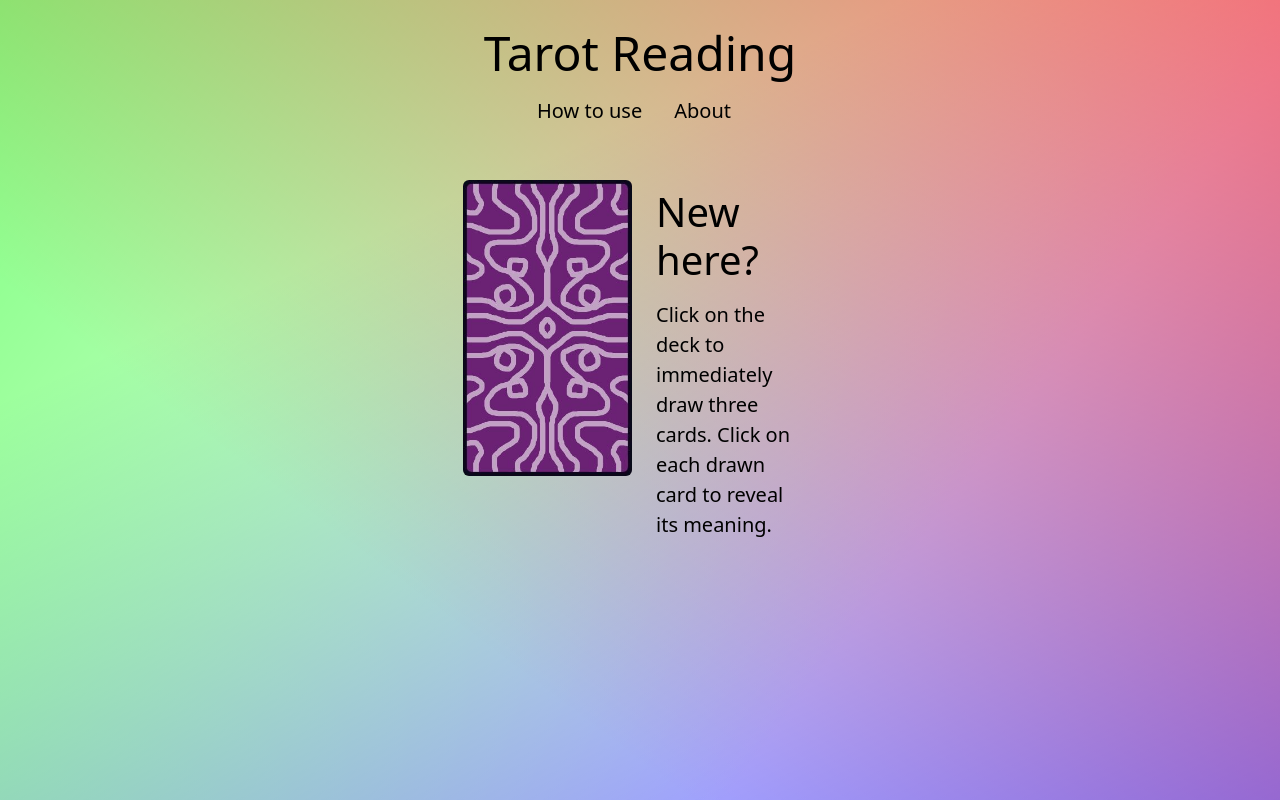
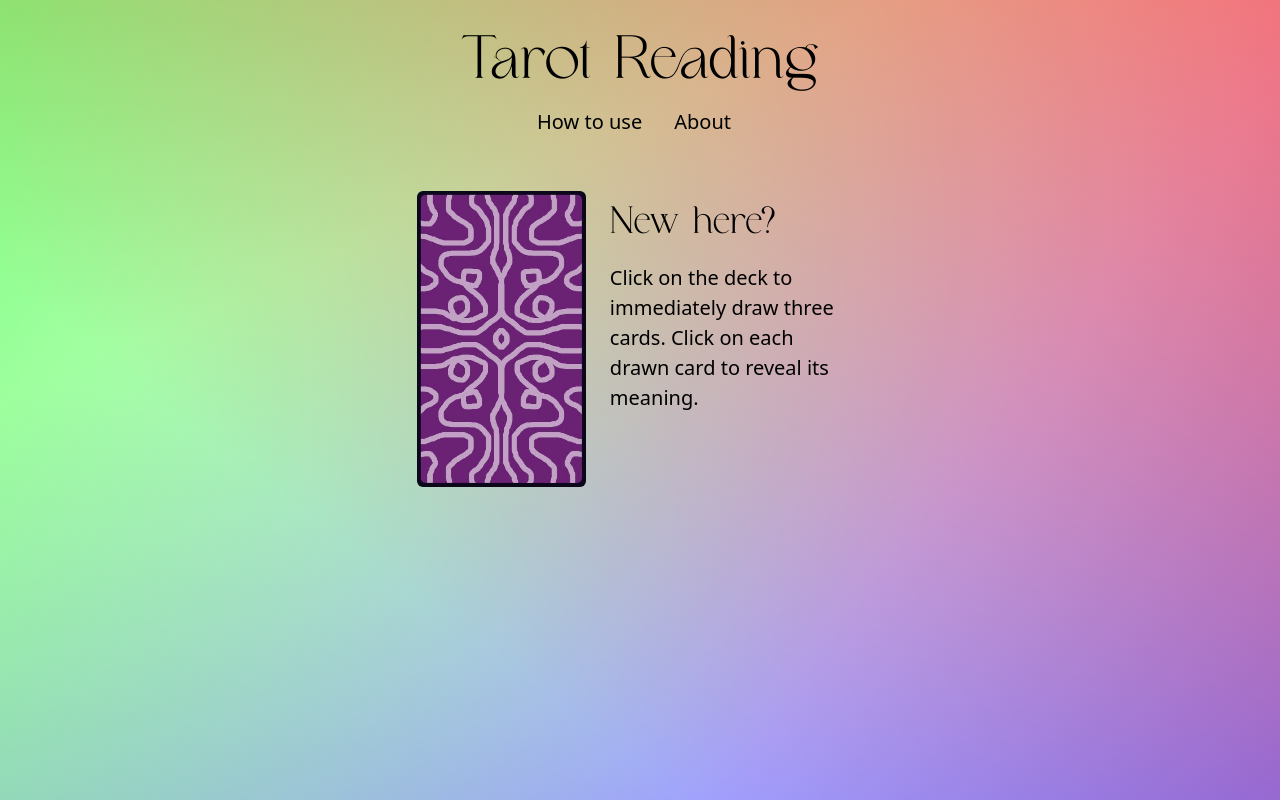
Before and after one commit to missmansanas/tarot-reading, a React (Create React App) app: page / in a window 1280 px wide. Built offline with nearby package versions, Linux system fonts and the light colour scheme.

Commit message:
Added Milchella font

```diff
--- a/src/App.css
+++ b/src/App.css
@@ -1,3 +1,8 @@
+@font-face {
+  font-family: "Milchella";
+  src: url("./assets/Milchella-Regular.ttf");
+}
+
 body {
   background: linear-gradient(217deg, rgba(255,0,0,.5), rgba(255,0,0,0) 70.71%),
               linear-gradient(127deg, rgba(0,255,0,.5), rgba(0,255,0,0) 70.71%),
@@ -7,6 +12,11 @@ body {
   height: 90vh;
   color: black;
   background-attachment: fixed;
+}
+
+.displayfont {
+  font-family: 'Milchella';
+  font-size: rem;
 }
 
 img.deck {
--- a/src/App.js
+++ b/src/App.js
@@ -42,8 +42,8 @@ function App() {
 
   return (
     <div className="App">
-      <h1 className="display-5 text-center mt-4">Tarot Reading</h1>
-      <Container className="mb-4 m-auto nav justify-content-center">
+      <h1 className="display-3 displayfont text-center mt-4 mb-0">Tarot Reading</h1>
+      <Container className="mt-0 pt-0 mb-4 m-auto nav justify-content-center">
         <FAQ/><About/>
       </Container>
 
@@ -63,8 +63,8 @@ function App() {
                   })}
                     </>
                   ) : (
-                  <Col xs="auto" lg={2} className="p-3 border-0">
-                    <p className="display-6">New here?</p>
+                  <Col xs="auto" lg={3} className="p-3 border-0">
+                    <p className="display-6 displayfont">New here?</p>
                     <p className="lead">Click on the deck to immediately draw three cards. Click on each drawn card to reveal its meaning.</p></Col>
                 )
               }
```
Also changed, not shown: src/assets/Milchella-Regular.ttf (added).
